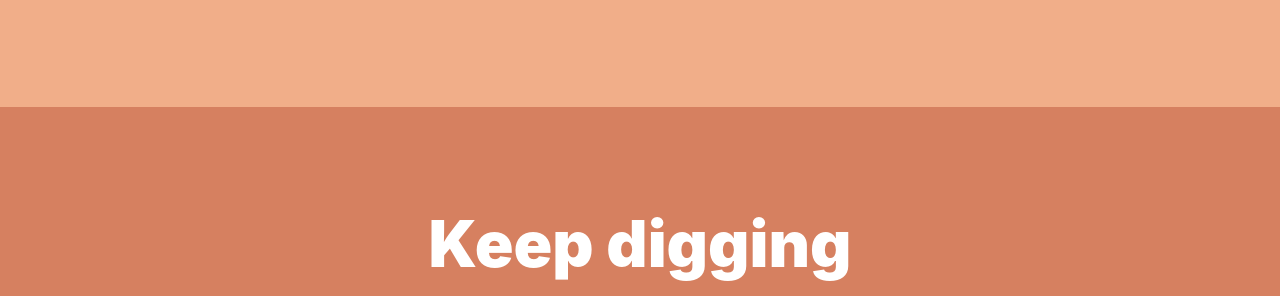
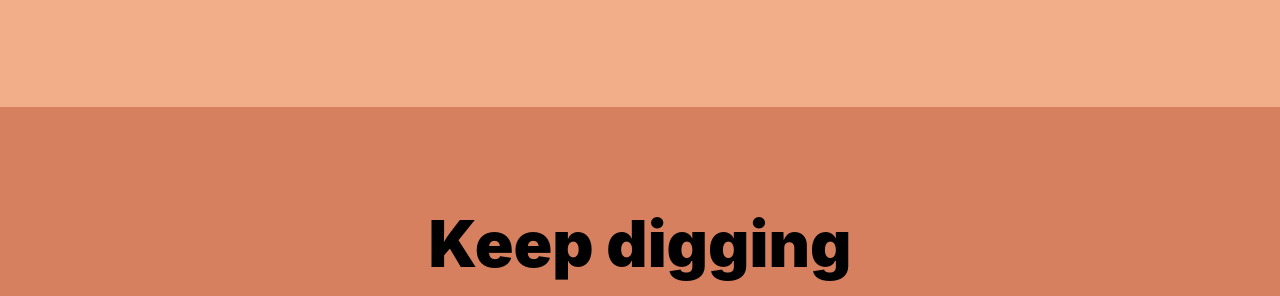
Before and after one commit to RachelUberti/myWebsite, a website: page index.html in a window 1280 px wide. Both pictures are taken after a click on the button "Dig". Shown: the part 3350-3646 px from the top of the page. Drawn offline with nearby package versions, Linux system fonts and the light colour scheme; files that its build step writes are made by us from their sources.

Commit message:
dig button click heading color change

```diff
--- a/index.html
+++ b/index.html
@@ -250,8 +250,8 @@
 
     <section class="coloured-section" id="cta">
 <div class="container-fluid">
-      <h3 class="big-heading digging">Keep digging</h3>
-        <a><button class="btn btn-lg btn-light download-button" type="button"><i class="digging-icon fas fa-utensil-spoon"></i>Dig</button>
+      <h3 class="big-heading">Keep digging</h3>
+        <a><button class="btn btn-lg btn-light download-button" id="dig-button" type="button"><i class="digging-icon fas fa-utensil-spoon"></i>Dig</button>
           </a>
         <a href="https://github.com/RachelUberti" target="_blank"><button class="btn btn-lg btn-dark download-button" type="button"><i class="digging-icon fab fa-github"></i>Github</button>
           </a>
--- a/javascript.js
+++ b/javascript.js
@@ -0,0 +1,3 @@
+$("button").click(function() {
+    $("h3").css("color", "black");
+});
```
